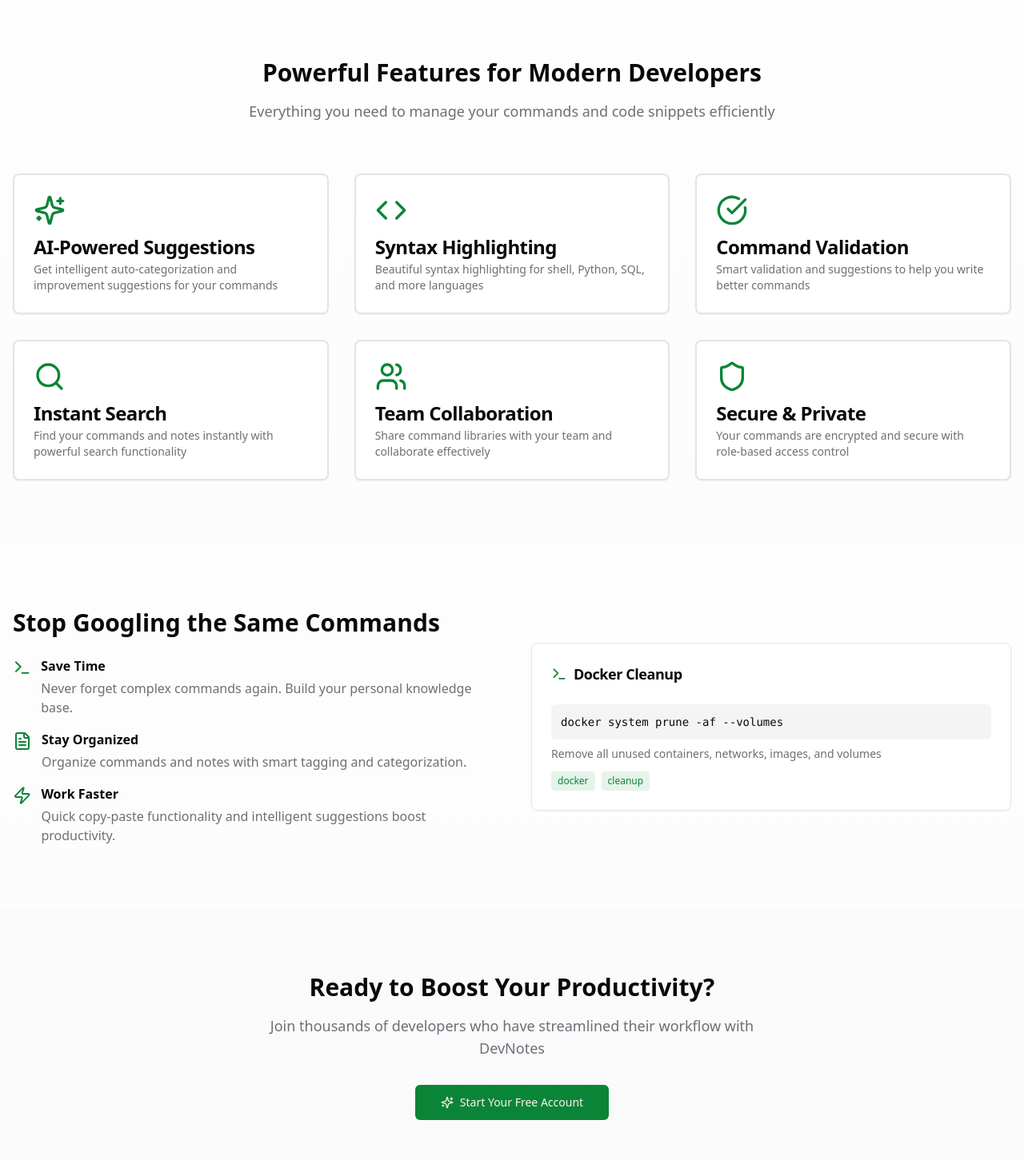
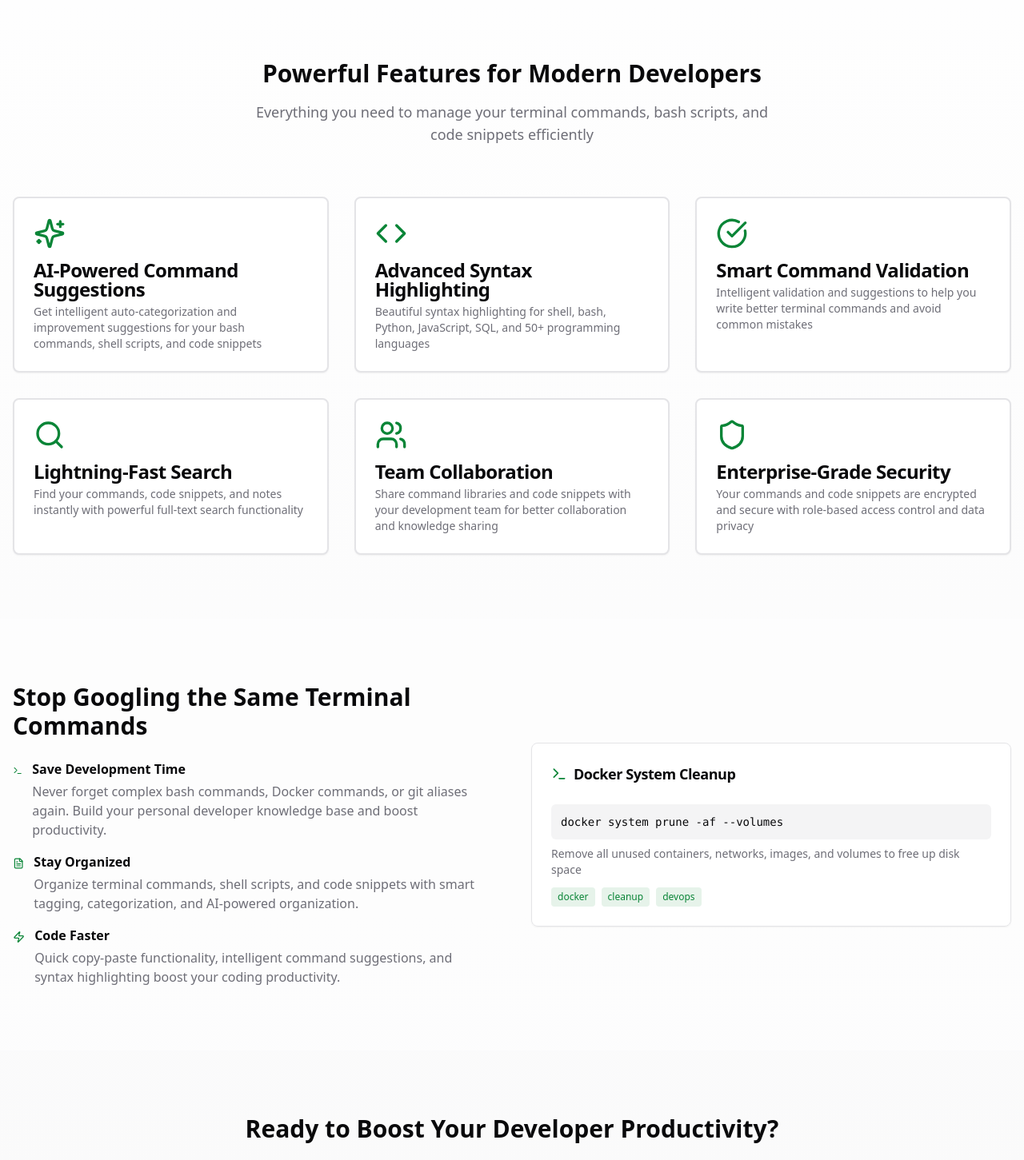
Before and after one commit to sanathsadiga/brain-brew, a React (Vite) app: page / in a window 1280 px wide. Shown: the part 380-1831 px from the top of the page at 80% size. Built offline with nearby package versions, Linux system fonts and the light colour scheme.

Commit message:
Improve marketing page content
Enhance marketing page with SEO optimization and add DevNotes to the attached screenshot in a typing style.

```diff
--- a/src/pages/Landing.tsx
+++ b/src/pages/Landing.tsx
@@ -2,8 +2,128 @@ import { Button } from '@/components/ui/button';
 import { Card, CardContent, CardDescription, CardHeader, CardTitle } from '@/components/ui/card';
 import { Link } from 'react-router-dom';
 import { Terminal, FileText, Search, Users, Zap, Shield, Sparkles, Code, CheckCircle } from 'lucide-react';
+import { useEffect, useState } from 'react';
+
+const TypingAnimation = ({ text, speed = 150 }: { text: string; speed?: number }) => {
+  const [displayText, setDisplayText] = useState('');
+  const [currentIndex, setCurrentIndex] = useState(0);
+  const [showCursor, setShowCursor] = useState(true);
+
+  useEffect(() => {
+    if (currentIndex < text.length) {
+      const timeout = setTimeout(() => {
+        setDisplayText(text.slice(0, currentIndex + 1));
+        setCurrentIndex(currentIndex + 1);
+      }, speed);
+      return () => clearTimeout(timeout);
+    }
+  }, [currentIndex, text, speed]);
+
+  useEffect(() => {
+    const cursorInterval = setInterval(() => {
+      setShowCursor(prev => !prev);
+    }, 500);
+    return () => clearInterval(cursorInterval);
+  }, []);
+
+  return (
+    <span className="font-mono">
+      {displayText}
+      <span className={`inline-block w-2 h-5 bg-primary ${showCursor ? 'opacity-100' : 'opacity-0'} transition-opacity`}>
+        |
+      </span>
+    </span>
+  );
+};
 
 const Landing = () => {
+  // SEO Meta tags
+  useEffect(() => {
+    document.title = 'DevNotes - AI-Powered Command Library for Developers | Code Snippets & Terminal Commands';
+
+    const metaDescription = document.querySelector('meta[name="description"]');
+    if (metaDescription) {
+      metaDescription.setAttribute('content', 'DevNotes is the intelligent command library for developers. Store, organize, and discover your most used terminal commands and code snippets with AI-powered suggestions. Free developer tools.');
+    } else {
+      const meta = document.createElement('meta');
+      meta.name = 'description';
+      meta.content = 'DevNotes is the intelligent command library for developers. Store, organize, and discover your most used terminal commands and code snippets with AI-powered suggestions. Free developer tools.';
+      document.head.appendChild(meta);
+    }
+
+    // Add keywords meta tag
+    const metaKeywords = document.querySelector('meta[name="keywords"]');
+    if (metaKeywords) {
+      metaKeywords.setAttribute('content', 'developer tools, command library, code snippets, terminal commands, AI suggestions, syntax highlighting, developer productivity, command line, bash, shell, coding tools');
+    } else {
+      const meta = document.createElement('meta');
+      meta.name = 'keywords';
+      meta.content = 'developer tools, command library, code snippets, terminal commands, AI suggestions, syntax highlighting, developer productivity, command line, bash, shell, coding tools';
+      document.head.appendChild(meta);
+    }
+
+    // Add Open Graph meta tags
+    const ogTitle = document.querySelector('meta[property="og:title"]');
+    if (!ogTitle) {
+      const meta = document.createElement('meta');
+      meta.setAttribute('property', 'og:title');
+      meta.content = 'DevNotes - AI-Powered Command Library for Developers';
+      document.head.appendChild(meta);
+    }
+
+    const ogDescription = document.querySelector('meta[property="og:description"]');
+    if (!ogDescription) {
+      const meta = document.createElement('meta');
+      meta.setAttribute('property', 'og:description');
+      meta.content = 'The intelligent command library for developers. Store, organize, and discover your most used commands and code snippets with AI-powered suggestions.';
+      document.head.appendChild(meta);
+    }
+
+    const ogType = document.querySelector('meta[property="og:type"]');
+    if (!ogType) {
+      const meta = document.createElement('meta');
+      meta.setAttribute('property', 'og:type');
+      meta.content = 'website';
+      document.head.appendChild(meta);
+    }
+
+    // Add structured data
+    const structuredData = {
+      "@context": "https://schema.org",
+      "@type": "SoftwareApplication",
+      "name": "DevNotes",
+      "applicationCategory": "DeveloperApplication",
+      "operatingSystem": "Web",
+      "description": "AI-powered command library and code snippet manager for developers",
+      "offers": {
+        "@type": "Offer",
+        "price": "0",
+        "priceCurrency": "USD"
+      },
+      "featureList": [
+        "AI-powered command suggestions",
+        "Syntax highlighting",
+        "Command validation",
+        "Instant search",
+        "Team collaboration",
+        "Secure storage"
+      ]
+    };
+
+    const script = document.createElement('script');
+    script.type = 'application/ld+json';
+    script.textContent = JSON.stringify(structuredData);
+    document.head.appendChild(script);
+
+    return () => {
+      // Cleanup structured data script
+      const existingScript = document.querySelector('script[type="application/ld+json"]');
+      if (existingScript) {
+        document.head.removeChild(existingScript);
+      }
+    };
+  }, []);
+
   return (
     <div className="min-h-screen bg-gradient-subtle">
       {/* Hero Section */}
@@ -14,11 +134,11 @@ const Landing = () => {
             <div className="flex items-center justify-center gap-2 mb-6">
               <Terminal className="h-12 w-12 text-primary" />
               <h1 className="text-5xl font-bold bg-gradient-primary bg-clip-text text-transparent">
-                DevNotes
+                <TypingAnimation text="DevNotes" speed={200} />
               </h1>
             </div>
             <p className="text-xl text-muted-foreground mb-8 leading-relaxed">
-              The intelligent command library for developers. Store, organize, and discover your most used commands and code snippets with AI-powered suggestions.
+              The intelligent command library for developers. Store, organize, and discover your most used terminal commands and code snippets with AI-powered suggestions.
             </p>
             <div className="flex gap-4 justify-center flex-wrap">
               <Button asChild size="lg" className="gap-2">
@@ -39,12 +159,12 @@ const Landing = () => {
       </section>
 
       {/* Features Section */}
-      <section className="py-20">
+      <section className="py-20" id="features">
         <div className="container mx-auto px-4">
           <div className="text-center mb-16">
             <h2 className="text-3xl font-bold mb-4">Powerful Features for Modern Developers</h2>
             <p className="text-lg text-muted-foreground max-w-2xl mx-auto">
-              Everything you need to manage your commands and code snippets efficiently
+              Everything you need to manage your terminal commands, bash scripts, and code snippets efficiently
             </p>
           </div>
 
@@ -52,9 +172,9 @@ const Landing = () => {
             <Card className="border-2 hover:border-primary/50 transition-colors">
               <CardHeader>
                 <Sparkles className="h-10 w-10 text-primary mb-2" />
-                <CardTitle>AI-Powered Suggestions</CardTitle>
+                <CardTitle>AI-Powered Command Suggestions</CardTitle>
                 <CardDescription>
-                  Get intelligent auto-categorization and improvement suggestions for your commands
+                  Get intelligent auto-categorization and improvement suggestions for your bash commands, shell scripts, and code snippets
                 </CardDescription>
               </CardHeader>
             </Card>
@@ -62,9 +182,9 @@ const Landing = () => {
             <Card className="border-2 hover:border-primary/50 transition-colors">
               <CardHeader>
                 <Code className="h-10 w-10 text-primary mb-2" />
-                <CardTitle>Syntax Highlighting</CardTitle>
+                <CardTitle>Advanced Syntax Highlighting</CardTitle>
                 <CardDescription>
-                  Beautiful syntax highlighting for shell, Python, SQL, and more languages
+                  Beautiful syntax highlighting for shell, bash, Python, JavaScript, SQL, and 50+ programming languages
                 </CardDescription>
               </CardHeader>
             </Card>
@@ -72,9 +192,9 @@ const Landing = () => {
             <Card className="border-2 hover:border-primary/50 transition-colors">
               <CardHeader>
                 <CheckCircle className="h-10 w-10 text-primary mb-2" />
-                <CardTitle>Command Validation</CardTitle>
+                <CardTitle>Smart Command Validation</CardTitle>
                 <CardDescription>
-                  Smart validation and suggestions to help you write better commands
+                  Intelligent validation and suggestions to help you write better terminal commands and avoid common mistakes
                 </CardDescription>
               </CardHeader>
             </Card>
@@ -82,9 +202,9 @@ const Landing = () => {
             <Card className="border-2 hover:border-primary/50 transition-colors">
               <CardHeader>
                 <Search className="h-10 w-10 text-primary mb-2" />
-                <CardTitle>Instant Search</CardTitle>
+                <CardTitle>Lightning-Fast Search</CardTitle>
                 <CardDescription>
-                  Find your commands and notes instantly with powerful search functionality
+                  Find your commands, code snippets, and notes instantly with powerful full-text search functionality
                 </CardDescription>
               </CardHeader>
             </Card>
@@ -94,7 +214,7 @@ const Landing = () => {
                 <Users className="h-10 w-10 text-primary mb-2" />
                 <CardTitle>Team Collaboration</CardTitle>
                 <CardDescription>
-                  Share command libraries with your team and collaborate effectively
+                  Share command libraries and code snippets with your development team for better collaboration and knowledge sharing
                 </CardDescription>
               </CardHeader>
             </Card>
@@ -102,9 +222,9 @@ const Landing = () => {
             <Card className="border-2 hover:border-primary/50 transition-colors">
               <CardHeader>
                 <Shield className="h-10 w-10 text-primary mb-2" />
-                <CardTitle>Secure & Private</CardTitle>
+                <CardTitle>Enterprise-Grade Security</CardTitle>
                 <CardDescription>
-                  Your commands are encrypted and secure with role-based access control
+                  Your commands and code snippets are encrypted and secure with role-based access control and data privacy
                 </CardDescription>
               </CardHeader>
             </Card>
@@ -113,31 +233,31 @@ const Landing = () => {
       </section>
 
       {/* Benefits Section */}
-      <section className="py-20 bg-card/50">
+      <section className="py-20 bg-card/50" id="benefits">
         <div className="container mx-auto px-4">
           <div className="grid lg:grid-cols-2 gap-12 items-center">
             <div>
-              <h2 className="text-3xl font-bold mb-6">Stop Googling the Same Commands</h2>
+              <h2 className="text-3xl font-bold mb-6">Stop Googling the Same Terminal Commands</h2>
               <div className="space-y-4">
                 <div className="flex items-start gap-3">
                   <Terminal className="h-6 w-6 text-primary mt-0.5" />
                   <div>
-                    <h3 className="font-semibold mb-1">Save Time</h3>
-                    <p className="text-muted-foreground">Never forget complex commands again. Build your personal knowledge base.</p>
+                    <h3 className="font-semibold mb-1">Save Development Time</h3>
+                    <p className="text-muted-foreground">Never forget complex bash commands, Docker commands, or git aliases again. Build your personal developer knowledge base and boost productivity.</p>
                   </div>
                 </div>
                 <div className="flex items-start gap-3">
                   <FileText className="h-6 w-6 text-primary mt-0.5" />
                   <div>
                     <h3 className="font-semibold mb-1">Stay Organized</h3>
-                    <p className="text-muted-foreground">Organize commands and notes with smart tagging and categorization.</p>
+                    <p className="text-muted-foreground">Organize terminal commands, shell scripts, and code snippets with smart tagging, categorization, and AI-powered organization.</p>
                   </div>
                 </div>
                 <div className="flex items-start gap-3">
                   <Zap className="h-6 w-6 text-primary mt-0.5" />
                   <div>
-                    <h3 className="font-semibold mb-1">Work Faster</h3>
-                    <p className="text-muted-foreground">Quick copy-paste functionality and intelligent suggestions boost productivity.</p>
+                    <h3 className="font-semibold mb-1">Code Faster</h3>
+                    <p className="text-muted-foreground">Quick copy-paste functionality, intelligent command suggestions, and syntax highlighting boost your coding productivity.</p>
                   </div>
                 </div>
               </div>
@@ -147,7 +267,7 @@ const Landing = () => {
                 <CardHeader>
                   <div className="flex items-center gap-2">
                     <Terminal className="h-5 w-5 text-primary" />
-                    <CardTitle className="text-lg">Docker Cleanup</CardTitle>
+                    <CardTitle className="text-lg">Docker System Cleanup</CardTitle>
                   </div>
                 </CardHeader>
                 <CardContent>
@@ -155,11 +275,12 @@ const Landing = () => {
                     docker system prune -af --volumes
                   </div>
                   <p className="text-sm text-muted-foreground mt-2">
-                    Remove all unused containers, networks, images, and volumes
+                    Remove all unused containers, networks, images, and volumes to free up disk space
                   </p>
                   <div className="flex gap-2 mt-3">
                     <span className="px-2 py-1 bg-primary/10 text-primary text-xs rounded">docker</span>
                     <span className="px-2 py-1 bg-primary/10 text-primary text-xs rounded">cleanup</span>
+                    <span className="px-2 py-1 bg-primary/10 text-primary text-xs rounded">devops</span>
                   </div>
                 </CardContent>
               </Card>
@@ -169,16 +290,16 @@ const Landing = () => {
       </section>
 
       {/* CTA Section */}
-      <section className="py-20">
+      <section className="py-20" id="get-started">
         <div className="container mx-auto px-4 text-center">
-          <h2 className="text-3xl font-bold mb-4">Ready to Boost Your Productivity?</h2>
+          <h2 className="text-3xl font-bold mb-4">Ready to Boost Your Developer Productivity?</h2>
           <p className="text-lg text-muted-foreground mb-8 max-w-2xl mx-auto">
-            Join thousands of developers who have streamlined their workflow with DevNotes
+            Join thousands of developers who have streamlined their workflow with DevNotes. Start organizing your terminal commands and code snippets today.
           </p>
           <Button asChild size="lg" className="gap-2">
             <Link to="/signup">
               <Sparkles className="h-5 w-5" />
-              Start Your Free Account
+              Start Your Free Developer Account
             </Link>
           </Button>
         </div>
```
